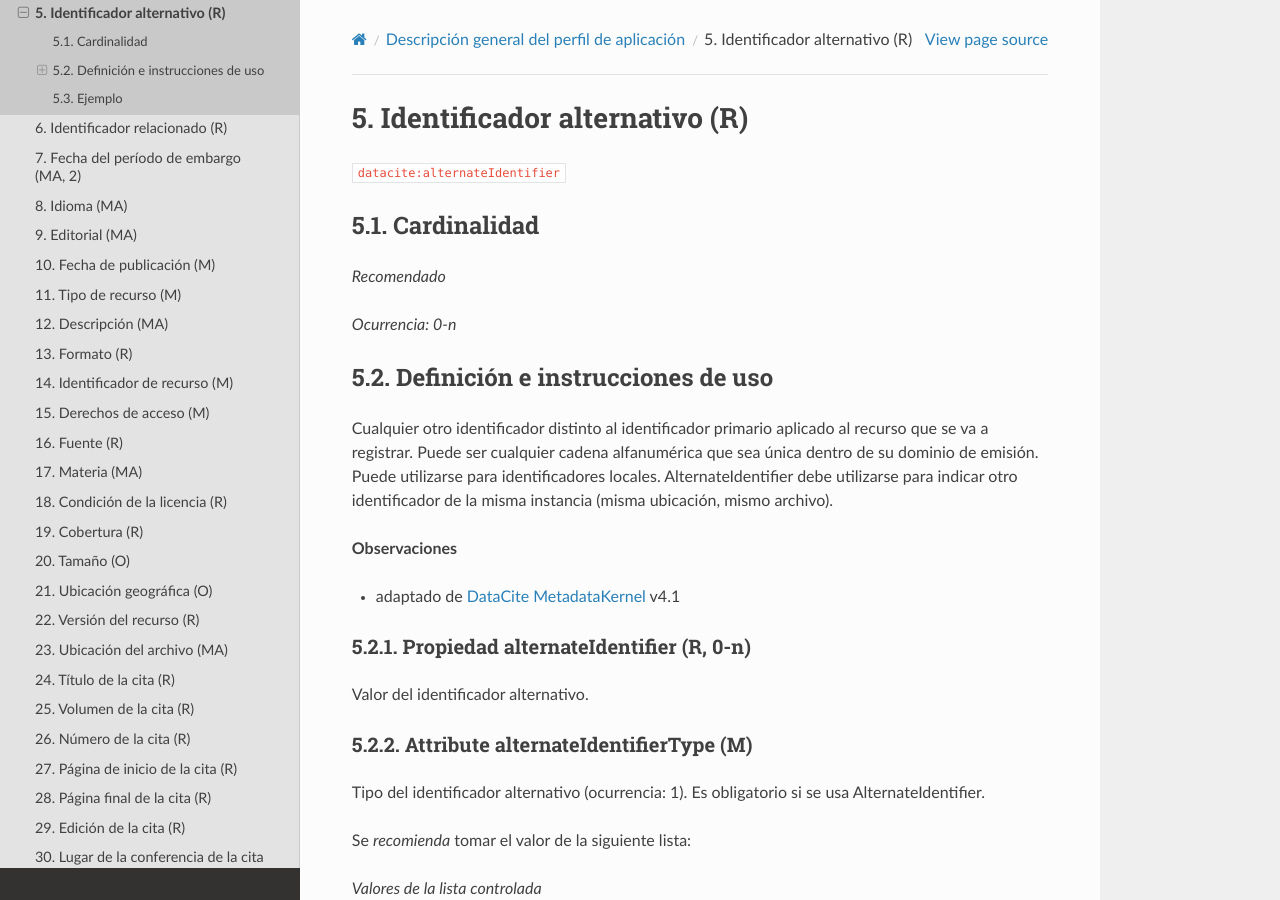
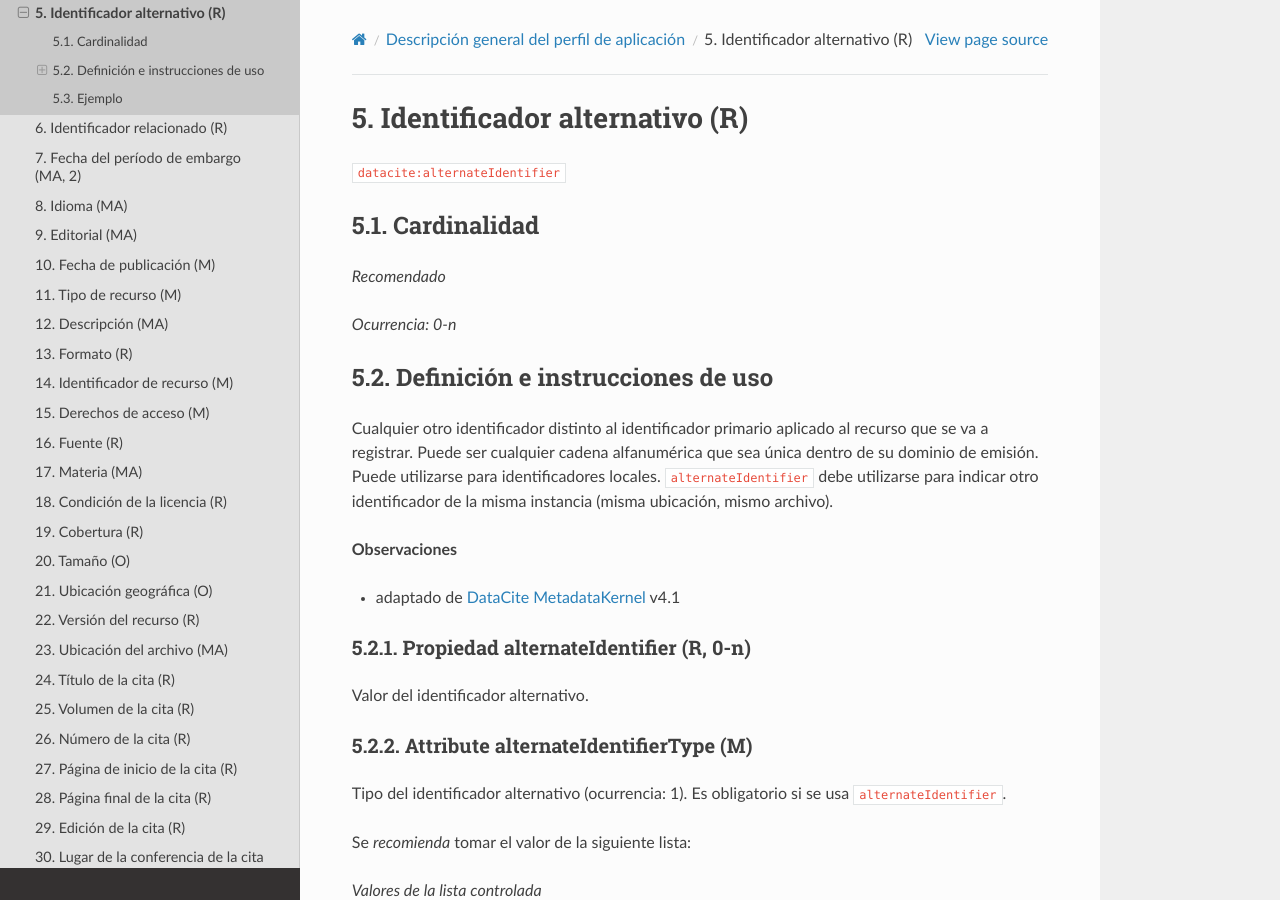
Before and after one commit to memoemg/openAIRE4, a Sphinx documentation site: the page built from docs/field_alternativeidentifier.rst, in a window 1280 px wide and 900 px high. Built offline with Sphinx 7.4.7 and the Read the Docs theme 2.0.0, drawn with Linux system fonts in a browser that asks for light colours; a script that is not in the unit is left out.

```diff
--- a/docs/field_alternativeidentifier.rst
+++ b/docs/field_alternativeidentifier.rst
@@ -15,7 +15,7 @@ Cardinalidad
 Definición e instrucciones de uso
 ~~~~~~~~~~~~~~~~~~~~~~~~~~~~~~~~~
 
-Cualquier otro identificador distinto al identificador primario aplicado al recurso que se va a registrar.  Puede ser cualquier cadena alfanumérica que sea única dentro de su dominio de emisión. Puede utilizarse para identificadores locales. AlternateIdentifier debe utilizarse para indicar otro identificador de la misma instancia (misma ubicación, mismo archivo).
+Cualquier otro identificador distinto al identificador primario aplicado al recurso que se va a registrar.  Puede ser cualquier cadena alfanumérica que sea única dentro de su dominio de emisión. Puede utilizarse para identificadores locales. ``alternateIdentifier`` debe utilizarse para indicar otro identificador de la misma instancia (misma ubicación, mismo archivo).
 
 **Observaciones**
 
@@ -29,7 +29,7 @@ Valor del identificador alternativo.
 Attribute alternateIdentifierType (M)
 -------------------------------------
 
-Tipo del identificador alternativo (ocurrencia: 1). Es obligatorio si se usa AlternateIdentifier.
+Tipo del identificador alternativo (ocurrencia: 1). Es obligatorio si se usa ``alternateIdentifier``.
 
 Se *recomienda* tomar el valor de la siguiente lista:
 
```
